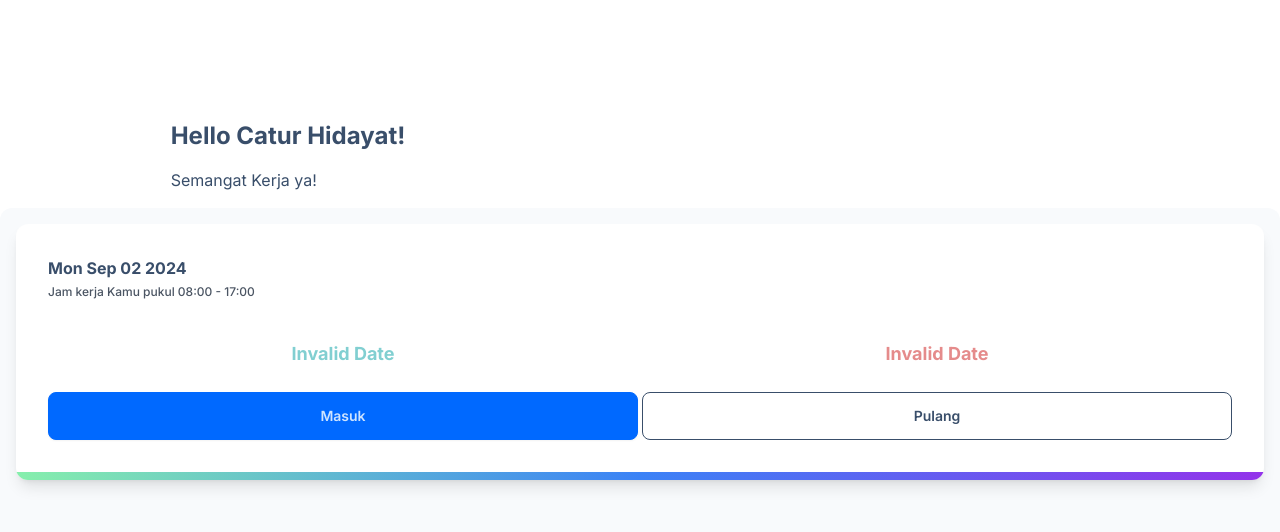
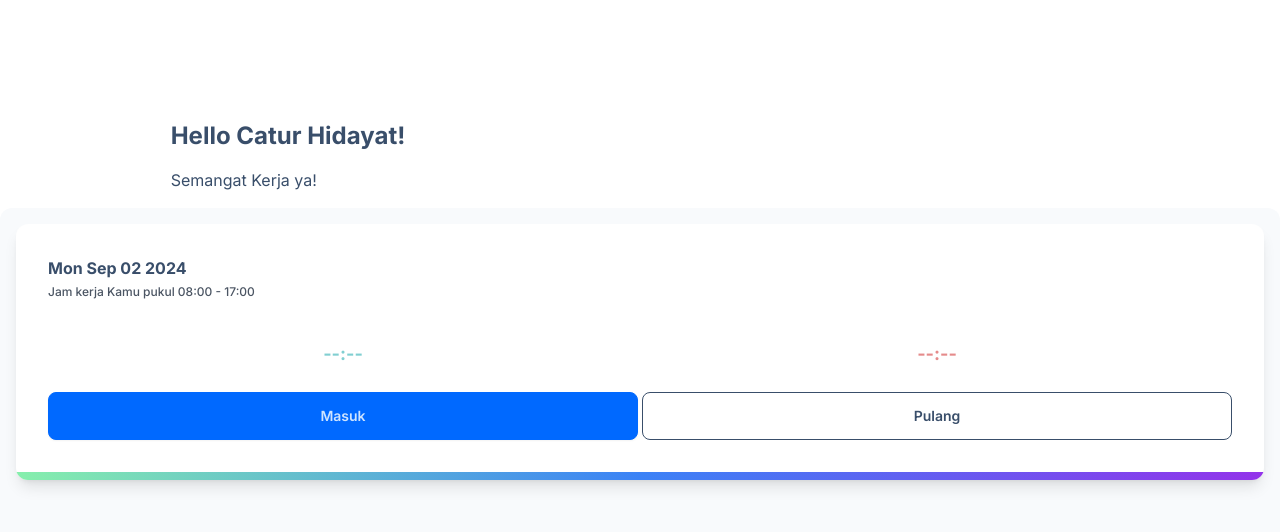
Before and after one commit to caturhidayat/nice-day, a Next.js app: page /hr in a window 1280 px wide. Shown: the top 532 px of the page. Built offline with nearby package versions, Linux system fonts and the light colour scheme; no server answers.

Commit message:
fix(app): time attendance view refine

```diff
--- a/app/hr/attendance/page.tsx
+++ b/app/hr/attendance/page.tsx
@@ -24,7 +24,7 @@ export default async function page() {
   const attendance = (await getAttendances()) as Attendance[];
   const me = (await getMe()) as ProfileProps;
 
-  console.log("attendance", attendance);
+  // console.log("attendance", attendance);
   return (
     <section className="mx-auto max-w-screen-xl px-6 justify-center lg:flex  lg:items-center">
       <div className="grid grid-cols-1 gap-4 sm:grid-cols-2 md:grid-cols-3 lg:grid-cols-4 lg:gap-8">
--- a/app/hr/page.tsx
+++ b/app/hr/page.tsx
@@ -26,13 +26,6 @@ export default function Page() {
     };
     fetchData();
   }, []);
-
-
-  // Get Hour and Minute from checkInTime
-  const checkInTime = attendanceData ? attendanceData.checkInTime : "--:--";
-  const checkOutTime = attendanceData ? attendanceData.checkOutTime : "--:--";
-  const checkInView = dayjs(checkInTime).format("HH:mm");
-  const checkOutView = dayjs(checkOutTime).format("HH:mm");
 
   // Check checkOutTime, if checkOut Time greater than current time 3 hours, don't show attendance
   // const currentTime = dayjs();
@@ -111,7 +104,9 @@ export default function Page() {
             <div className="grid grid-cols-2 py-2 gap-1">
               <div className="flex flex-col gap-2 items-center">
                 <h2 className="text-lg text-success font-bold py-4">
-                  {checkInView ? checkInView : "--:--"}
+                  {attendanceData?.checkInTime
+                    ? dayjs(attendanceData?.checkInTime).format("HH:mm")
+                    : "--:--"}
                 </h2>
                 <button
                   className="btn btn-block btn-primary"
@@ -122,7 +117,9 @@ export default function Page() {
               </div>
               <div className="flex flex-col gap-2 items-center">
                 <h2 className="text-lg text-error font-bold py-4">
-                  {checkOutView ? checkOutView : "--:--"}
+                  {attendanceData?.checkOutTime
+                    ? dayjs(attendanceData?.checkOutTime).format("HH:mm")
+                    : "--:--"}
                 </h2>
                 <button className="btn btn-block btn-outline">Pulang</button>
               </div>
```
